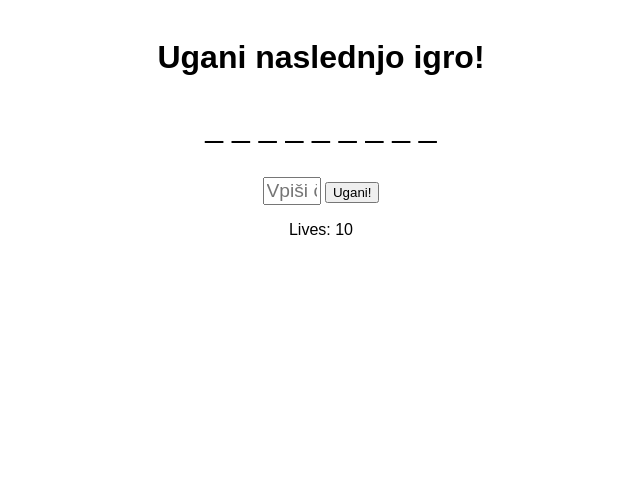
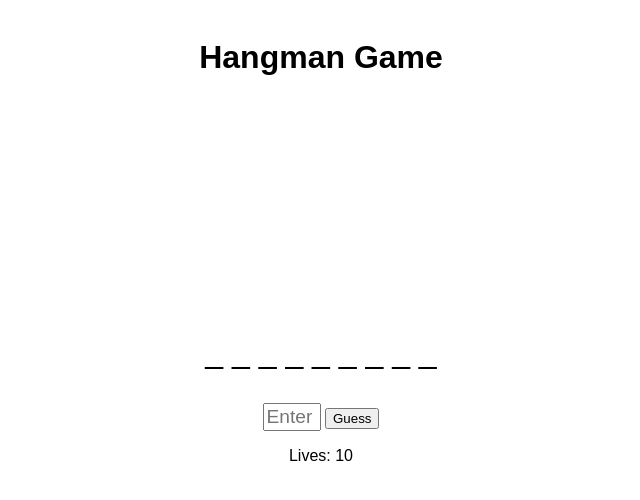
Before and after one commit to petriche/vislice, a plain HTML site: page index.html in a window 1280 px wide. Shown: the whole page, without its empty margins (319-959 px from the left). Drawn offline with Linux system fonts and the light colour scheme.

Commit message:
Update index.html

```diff
--- a/index.html
+++ b/index.html
@@ -1,14 +1,26 @@
 <!DOCTYPE html>
 <html>
 <head>
-    <title>Ugani naslednjo igro!</title>
+    <title>Hangman Game</title>
     <link rel="stylesheet" type="text/css" href="styles.css">
 </head>
 <body>
-    <h1>Ugani naslednjo igro!</h1>
+    <h1>Hangman Game</h1>
+    <svg height="200" width="200">
+        <line id="hang1" x1="20" y1="180" x2="180" y2="180" style="stroke:rgb(0,0,0);stroke-width:2; visibility:hidden" />
+        <line id="hang2" x1="50" y1="180" x2="50" y2="20" style="stroke:rgb(0,0,0);stroke-width:2; visibility:hidden" />
+        <line id="hang3" x1="52" y1="20" x2="150" y2="20" style="stroke:rgb(0,0,0);stroke-width:2; visibility:hidden" />
+        <line id="hang4" x1="150" y1="20" x2="150" y2="50" style="stroke:rgb(0,0,0);stroke-width:2; visibility:hidden" />
+        <circle id="head" cx="150" cy="70" r="20" stroke="black" stroke-width="2" fill="white" visibility="hidden" />
+        <line id="body" x1="150" y1="90" x2="150" y2="130" style="stroke:rgb(0,0,0);stroke-width:2; visibility:hidden" />
+        <line id="leftarm" x1="150" y1="100" x2="120" y2="120" style="stroke:rgb(0,0,0);stroke-width:2; visibility:hidden" />
+        <line id="rightarm" x1="150" y1="100" x2="180" y2="120" style="stroke:rgb(0,0,0);stroke-width:2; visibility:hidden" />
+        <line id="leftleg" x1="150" y1="130" x2="130" y2="170" style="stroke:rgb(0,0,0);stroke-width:2; visibility:hidden" />
+        <line id="rightleg" x1="150" y1="130" x2="170" y2="170" style="stroke:rgb(0,0,0);stroke-width:2; visibility:hidden" />
+    </svg>
     <p id="word"></p>
-    <input type="text" id="guess" placeholder="Vpiši črko" maxlength="1">
-    <button onclick="makeGuess()">Ugani!</button>
+    <input type="text" id="guess" placeholder="Enter your guess" maxlength="1">
+    <button onclick="makeGuess()">Guess</button>
     <p id="lives"></p>
     <script src="hangman.js"></script>
 </body>
```
